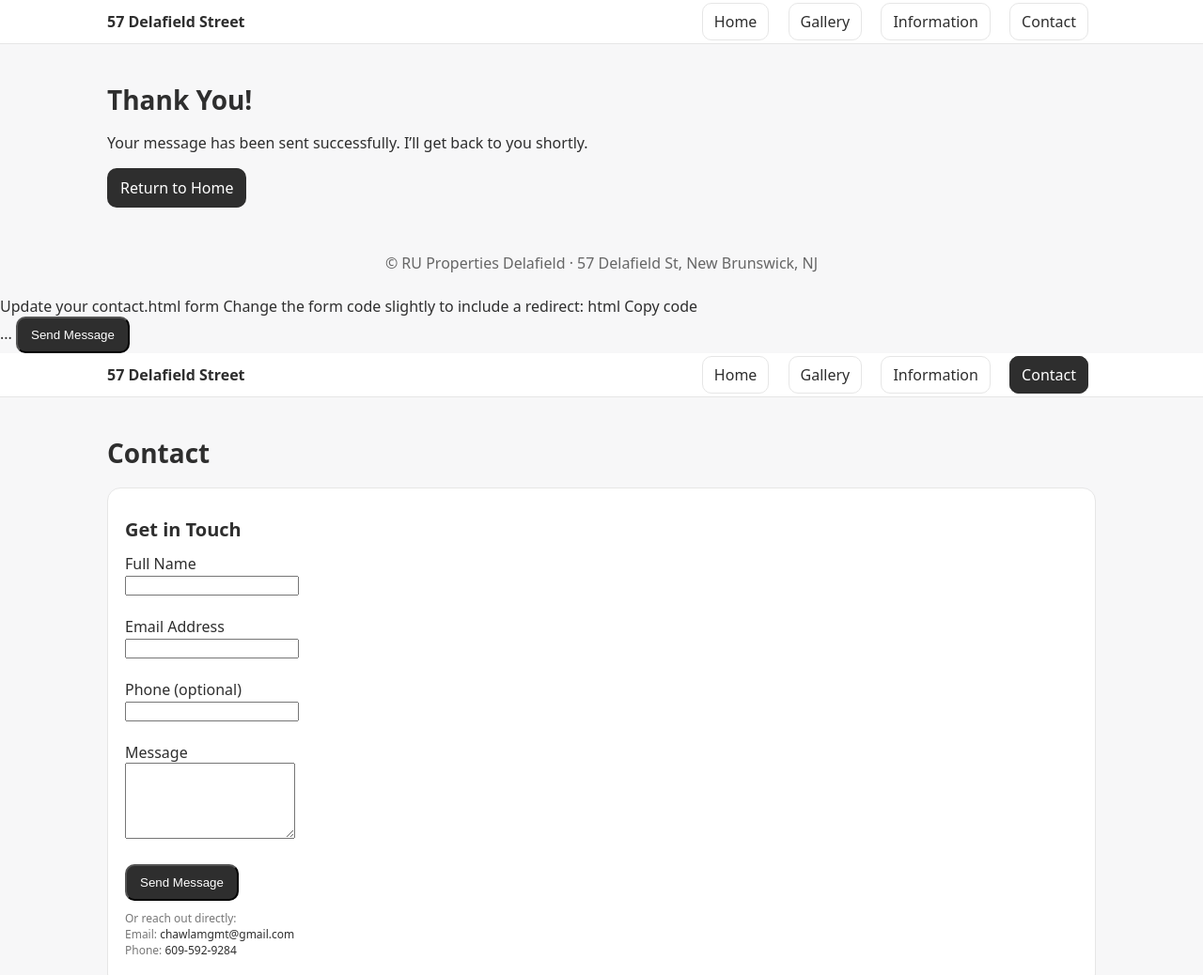
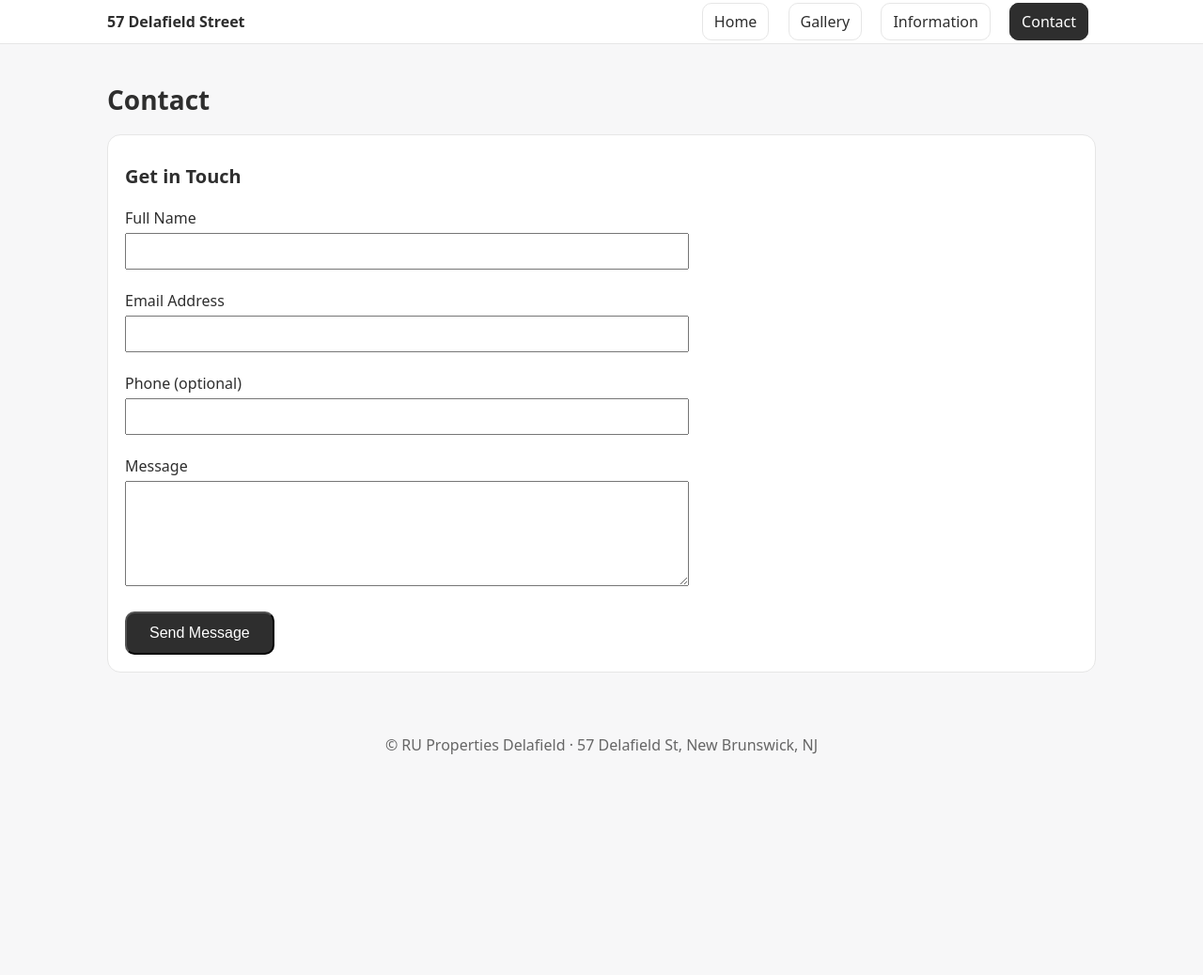
Before and after one commit to urbansherphl/57-Delafield-Site, a plain HTML site: page contact.html in a window 1280 px wide. Shown: the top 1038 px of the page at 94% size. After the commit the page ends 828 px from the top, so only its background shows below. Drawn offline with Linux system fonts and the light colour scheme.

Commit message:
Update contact.html

```diff
--- a/contact.html
+++ b/contact.html
@@ -1,49 +1,3 @@
-<!DOCTYPE html>
-<html lang="en">
-<head>
-  <meta charset="UTF-8">
-  <meta name="viewport" content="width=device-width, initial-scale=1.0">
-  <title>Thank You</title>
-  <link rel="stylesheet" href="style.css">
-</head>
-<body>
-  <nav>
-    <div class="container">
-      <div class="brand">57 Delafield Street</div>
-      <div class="navlinks">
-        <a href="index.html">Home</a>
-        <a href="gallery.html">Gallery</a>
-        <a href="info.html">Information</a>
-        <a href="contact.html">Contact</a>
-      </div>
-    </div>
-  </nav>
-
-  <div class="container">
-    <h1 class="h1">Thank You!</h1>
-    <p>Your message has been sent successfully. I’ll get back to you shortly.</p>
-    <a href="index.html" class="cta">Return to Home</a>
-  </div>
-
-  <footer>
-    © RU Properties Delafield · 57 Delafield St, New Brunswick, NJ
-  </footer>
-</body>
-</html>
-Update your contact.html form
-Change the form code slightly to include a redirect:
-
-html
-Copy code
-<form action="https://formspree.io/f/mrbadwbn" method="POST">
-  ...
-  <input type="hidden" name="_next" value="https://urbansherphl.github.io/57-Delafield-Site/thanks.html">
-  <button type="submit" class="cta">Send Message</button>
-</form>
-
-
-
-
 <!DOCTYPE html>
 <html lang="en">
 <head>
@@ -71,28 +25,28 @@ Copy code
     <div class="section">
       <div class="h2">Get in Touch</div>
 
-      <form action="https://formspree.io/f/abc123xy" method="POST">
+      <form action="https://formspree.io/f/abc123xy" method="POST" style="max-width:600px; margin-top:20px;">
         <label>
           Full Name<br>
-          <input type="text" name="name" required>
+          <input type="text" name="name" required style="width:100%; padding:10px; margin-top:5px;">
         </label>
         <br><br>
 
         <label>
           Email Address<br>
-          <input type="email" name="email" required>
+          <input type="email" name="email" required style="width:100%; padding:10px; margin-top:5px;">
         </label>
         <br><br>
 
         <label>
           Phone (optional)<br>
-          <input type="tel" name="phone">
+          <input type="tel" name="phone" style="width:100%; padding:10px; margin-top:5px;">
         </label>
         <br><br>
 
         <label>
           Message<br>
-          <textarea name="message" rows="5" required></textarea>
+          <textarea name="message" rows="6" required style="width:100%; padding:10px; margin-top:5px;"></textarea>
         </label>
         <br><br>
 
@@ -102,14 +56,8 @@ Copy code
         <!-- Redirect to thank-you page -->
         <input type="hidden" name="_next" value="https://urbansherphl.github.io/57-Delafield-Site/thanks.html">
 
-        <button type="submit" class="cta">Send Message</button>
+        <button type="submit" class="cta" style="padding:12px 24px; font-size:16px;">Send Message</button>
       </form>
-
-      <p class="small" style="margin-top:10px;">
-        Or reach out directly:<br>
-        Email: <a href="mailto:chawlamgmt@gmail.com">chawlamgmt@gmail.com</a><br>
-        Phone: <a href="tel:+16095929284">609-592-9284</a>
-      </p>
     </div>
   </div>
 
```
